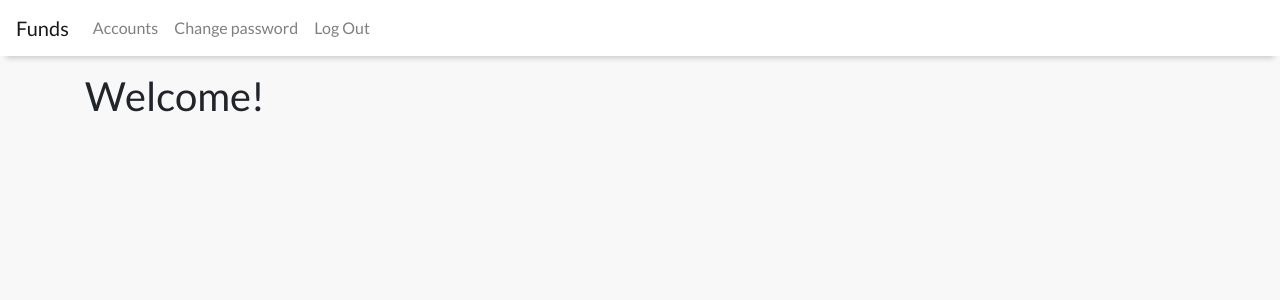
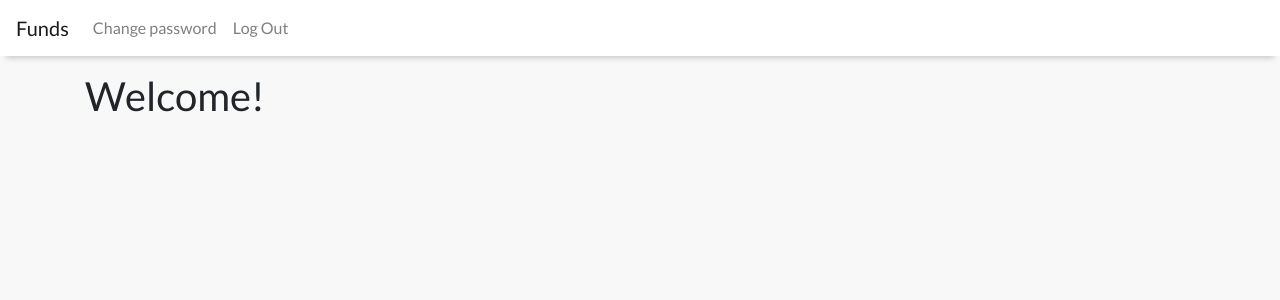
Before and after one commit to EimantasZilis/Funds, a Django app: page / in a window 1280 px wide. Shown: the top 300 px of the page. Run offline with Django 3.2, Linux system fonts and the light colour scheme; the visitor is signed in with stand-in values (Sample User, id 1); some libraries are stand-ins or nearby versions.

Commit message:
Removed link to accounts

```diff
--- a/front_end/templates/_navbar.html
+++ b/front_end/templates/_navbar.html
@@ -7,7 +7,6 @@
     <div class="collapse navbar-collapse" id="navbarTogglerDemo02">
         <ul class="navbar-nav mt-2 mt-lg-0 mr-auto">
             {% if user.is_authenticated %}
-                <li class="nav-item"><a class="nav-link" href="">Accounts</a></li>
                 <li class="nav-item"><a class="nav-link" href="{% url 'registration:change_password' %}">Change password</a></li>
                 <li class="nav-item"><a class="nav-link" href="{% url 'registration:logout' %}">Log Out</a></li>
             {% else %}
```
